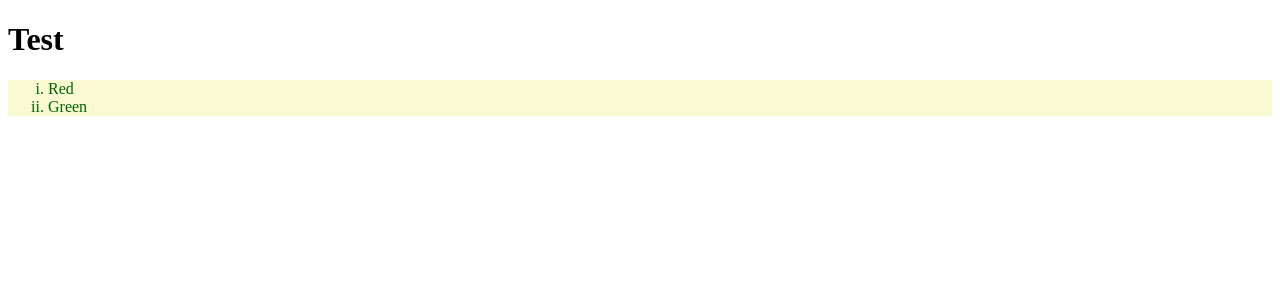
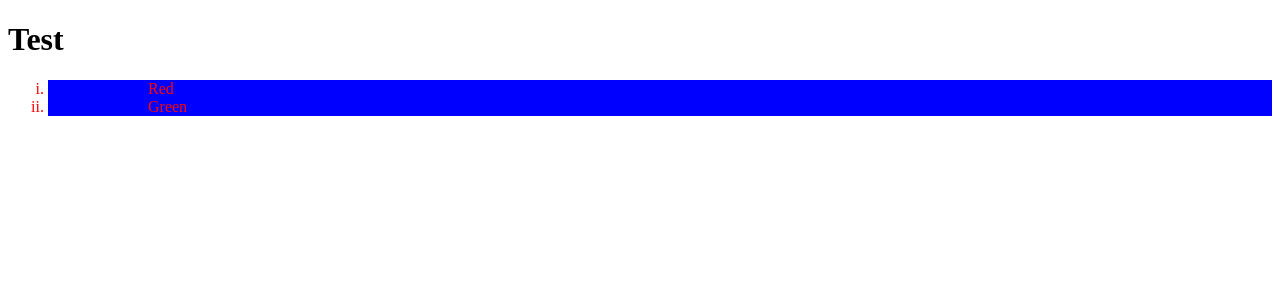
Before and after one commit to Murugananthstr/React18WithTypeScript, a React (Vite) app in the folder react-app/: page / in a window 1280 px wide. Shown: the top 300 px of the page. Built offline with nearby package versions, Linux system fonts and the light colour scheme.

Commit message:
CSS-IN-JSS, using styled-components, creating components using styled component library and to make use of those components as react components

```diff
--- a/react-app/package.json
+++ b/react-app/package.json
@@ -10,9 +10,11 @@
     "preview": "vite preview"
   },
   "dependencies": {
+    "@types/styled-components": "^5.1.26",
     "bootstrap": "^5.2.3",
     "react": "^18.2.0",
-    "react-dom": "^18.2.0"
+    "react-dom": "^18.2.0",
+    "styled-components": "^5.3.10"
   },
   "devDependencies": {
     "@types/react": "^18.0.37",
--- a/react-app/src/components/ListGroup/ListGroup.tsx
+++ b/react-app/src/components/ListGroup/ListGroup.tsx
@@ -1,11 +1,21 @@
 import { useState } from "react";
-import style from "./ListGroup.module.css";
+import styled from "styled-components";
 
 interface Props {
   items: string[];
   heading: string;
   onSelectItem: (item: string) => void;
 }
+
+const List = styled.ul`
+  list-style: lower-roman;
+  color: red;
+`;
+
+const ListItem = styled.li`
+  padding-left: 100px;
+  background: blue;
+`;
 
 function ListGroup({ items, heading, onSelectItem }: Props) {
   const [selectedIndex, setSelectedIndex] = useState(-1);
@@ -14,14 +24,9 @@ function ListGroup({ items, heading, onSelectItem }: Props) {
     <div>
       <h1>{heading}</h1>
       {items.length === 0 && <p>Not Items Found</p>}
-      <ul className={[style.listGroup, style.listGroupBackground].join(" ")}>
+      <List>
         {items.map((item, index) => (
-          <li
-            className={
-              index === selectedIndex
-                ? "list-group-item active"
-                : "list-group-item"
-            }
+          <ListItem
             onClick={() => {
               setSelectedIndex(index);
               onSelectItem(item);
@@ -29,9 +34,9 @@ function ListGroup({ items, heading, onSelectItem }: Props) {
             key={item}
           >
             {item}
-          </li>
+          </ListItem>
         ))}
-      </ul>
+      </List>
     </div>
   );
 }
```
Also changed, not shown: 1 other file (tests, documents, lock files or other folders).
